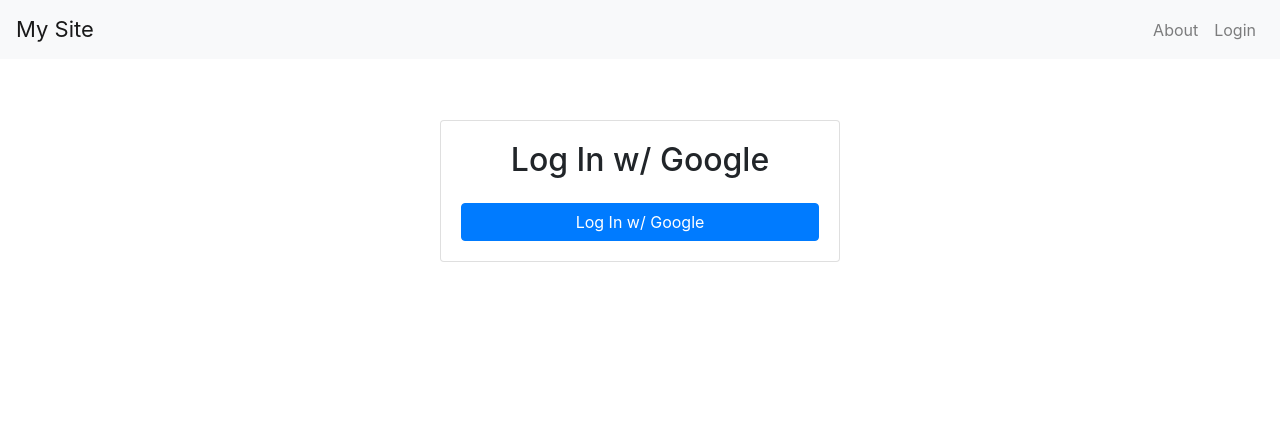
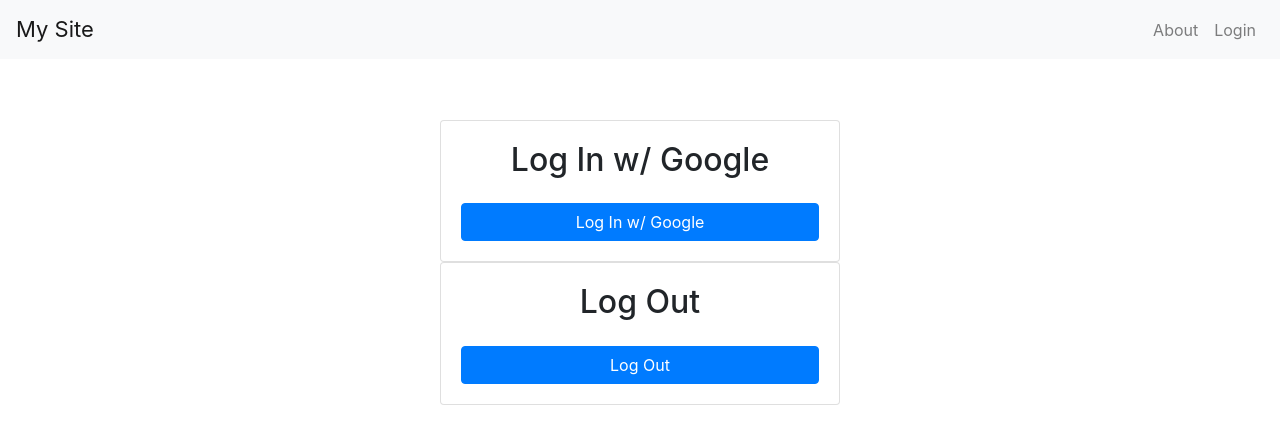
Before and after one commit to prof-rossetti/react-firebase-auth-template-2021, a React (Create React App) app: page /login in a window 1280 px wide. Shown: the top 444 px of the page. Built offline with nearby package versions, Linux system fonts and the light colour scheme; no server answers.

Commit message:
Oh this is why we need a context

```diff
--- a/src/components/GoogleLogin.js
+++ b/src/components/GoogleLogin.js
@@ -5,9 +5,9 @@
 
 
 
-import React, {useState, useRef} from 'react'
-import { Navbar, Nav, Row, Col, Container, Card, Alert, Button, Form } from 'react-bootstrap'
-import {Link, useHistory} from 'react-router-dom'
+import React, { useState } from 'react'
+import { Container, Card, Button, Form } from 'react-bootstrap'
+import { useHistory } from 'react-router-dom'
 
 import firebase from "firebase/app"
 //import { useAuth } from "../contexts/AuthContext"
@@ -16,7 +16,10 @@
 export default function GoogleLogin() {
     const history = useHistory()
 
-    async function handleSubmit(event) {
+    const [, setCurrentUser] = useState()
+    const [, setAlert] = useState()
+
+    async function handleLogin(event) {
         event.preventDefault()
 
         var provider = new firebase.auth.GoogleAuthProvider()
@@ -28,9 +31,8 @@
         //provider.addScope("openid")
 
         auth.signInWithPopup(provider).then(function(result) {
-            console.log(result)
-
-            console.log(result.operationType)
+            //console.log(result)
+            //console.log(result.operationType)
 
             var token = result.credential.accessToken
             console.log("ACCESS TOKEN", token)
@@ -40,15 +42,17 @@
             //console.log(user.uid, user.displayName, user.emailuser.emailVerified,
             //    user.phoneNumber, user.photoURL, // user.refreshToken
             //)
+            setCurrentUser(user)
 
             var providerId = result.additionalUserInfo.providerId
-            console.log(providerId)
+            console.log("PROVIDER:", providerId)
 
             var profile = result.additionalUserInfo.profile
-            console.log(profile)
+            console.log("USER PROFILE:", profile)
 
-
-            history.push("/login-success")
+            //history.push("/login-success")
+            setAlert("LOGIN SUCCESS!")
+            history.push("/")
 
         }).catch(function(error) {
             console.error(error)
@@ -56,11 +60,15 @@
             //var errorMessage = error.message
             //var email = error.email // The email of the user's account used.
             //var credential = error.credential // The firebase.auth.AuthCredential type that was used.
+            setAlert("LOGIN FAILURE. PLEASE TRY AGAIN.")
+            history.push("/")
         })
+    }
 
-        // THIS WILL GET REACHED WHILE THE USER IS PROBABLY STILL SIGNING IN.
-        // IT HAPPENS ASYNC
-        //console.log("LOGIN IN PROGRESS..")
+    async function handleLogout() {
+        await auth.signOut()
+        console.log("LOGOUT SUCCESS")
+        history.push("/logout-success")
     }
 
     return (
@@ -70,9 +78,22 @@
                     <Card.Body>
                         <h2 className="text-center mb-4">Log In w/ Google</h2>
 
-                        <Form onSubmit={handleSubmit}>
+                        <Form onSubmit={handleLogin}>
                             <Button className="w-100" type="submit">
                                 Log In w/ Google
+                            </Button>
+                        </Form>
+                    </Card.Body>
+                </Card>
+
+
+                <Card>
+                    <Card.Body>
+                        <h2 className="text-center mb-4">Log Out</h2>
+
+                        <Form onSubmit={handleLogout}>
+                            <Button className="w-100" type="submit">
+                                Log Out
                             </Button>
                         </Form>
                     </Card.Body>
--- a/src/components/Home.js
+++ b/src/components/Home.js
@@ -1,11 +1,22 @@
 
 
-import React from 'react';
+import React, { useState } from 'react'
+import { Alert } from 'react-bootstrap'
 
 export default function Home() {
+
+    const [currentUser, ] = useState()
+    const [alert, ] = useState()
+
     return (
         <div>
-            <h1>Home</h1>
+            {alert && <Alert variant="danger">{alert}</Alert>}
+
+            {currentUser ?
+                <h1>Welcome, {currentUser.displayName}</h1>
+                :
+                <h1>Home</h1>
+            }
         </div>
     )
 }
```
Also changed, not shown: src/components/App.js (+5 -3 lines).
